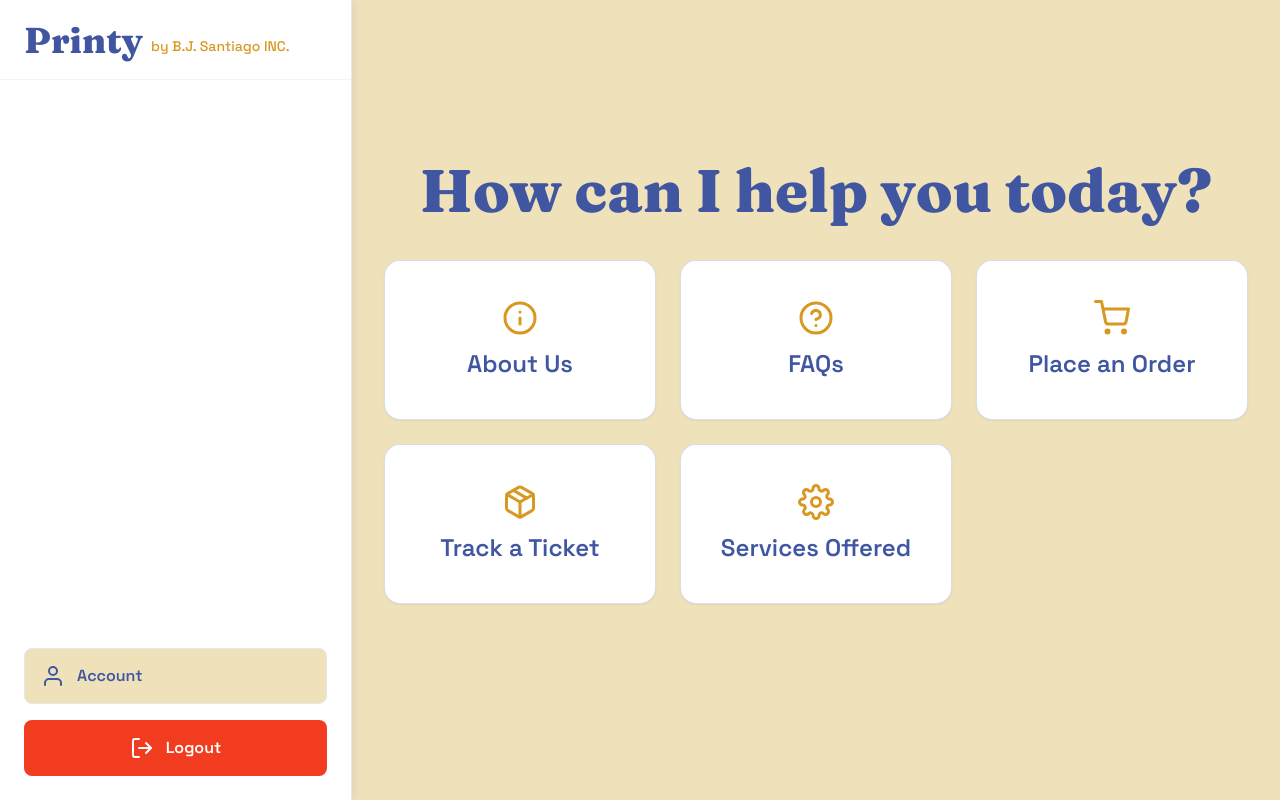
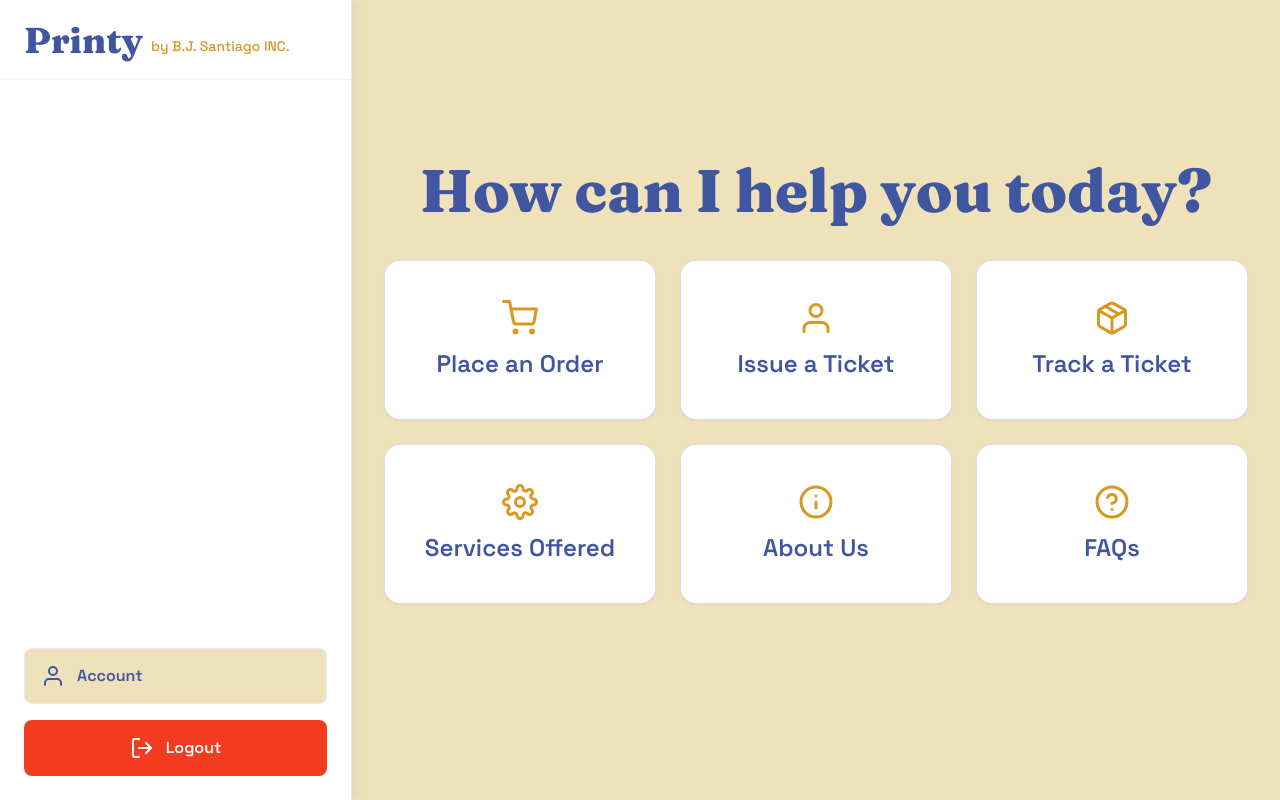
Before and after one commit to beechbec/capstone, a React (Vite) app: page /app in a window 1280 px wide. Built offline with nearby package versions, Linux system fonts and the light colour scheme.

Commit message:
fixed arrangement of chat categories

```diff
--- a/src/pages/customer/CustHome.tsx
+++ b/src/pages/customer/CustHome.tsx
@@ -1,6 +1,6 @@
 import { useState } from 'react'
 import { Link } from 'react-router-dom'
-import { FiInfo, FiHelpCircle, FiShoppingCart, FiPackage, FiSettings, FiMenu, FiX } from 'react-icons/fi'
+import { FiInfo, FiHelpCircle, FiShoppingCart, FiPackage, FiSettings, FiMenu, FiX, FiUser } from 'react-icons/fi'
 import ActionButton from '../../components/shared/ActionButton'
 import SidebarActions from '../../components/shared/SidebarActions'
 
@@ -65,11 +65,12 @@ export default function CustHome() {
             </h1>
 
             <div className="grid grid-cols-1 sm:grid-cols-2 lg:grid-cols-3 gap-4 sm:gap-6 pb-8">
+              <Link to="/chat?topic=Place%20Order"><ActionButton icon={<FiShoppingCart className="text-gold" />} label="Place an Order" size="lg" /></Link>
+              <Link to="/chat?topic=Issue%20a%20Ticket"><ActionButton icon={<FiUser />} label="Issue a Ticket" size="lg" /></Link>
+              <Link to="/chat?topic=Track%20Ticket"><ActionButton icon={<FiPackage />} label="Track a Ticket" size="lg" /></Link>
+              <Link to="/chat?topic=Services%20Offered"><ActionButton icon={<FiSettings />} label="Services Offered" size="lg" /></Link>
               <Link to="/chat?topic=About%20Us"><ActionButton icon={<FiInfo />} label="About Us" size="lg" /></Link>
               <Link to="/chat?topic=FAQs"><ActionButton icon={<FiHelpCircle />} label="FAQs" size="lg" /></Link>
-              <Link to="/chat?topic=Place%20Order"><ActionButton icon={<FiShoppingCart className="text-gold" />} label="Place an Order" size="lg" /></Link>
-              <Link to="/chat?topic=Track%20Ticket"><ActionButton icon={<FiPackage />} label="Track a Ticket" size="lg" /></Link>
-              <Link to="/chat?topic=Services%20Offered"><ActionButton icon={<FiSettings />} label="Services Offered" size="lg" /></Link>
             </div>
           </div>
         </main>
```
